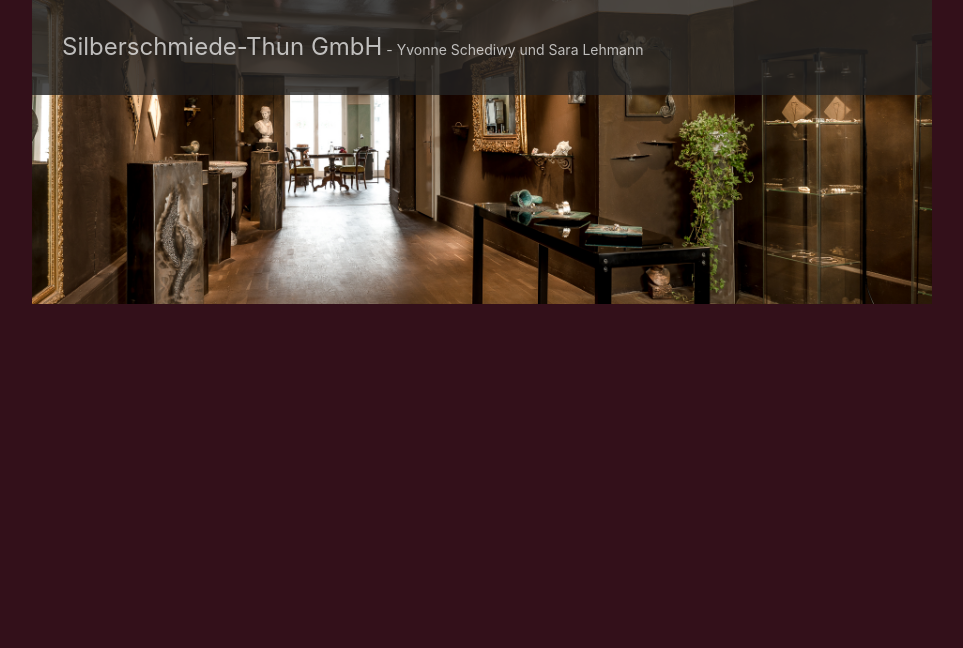
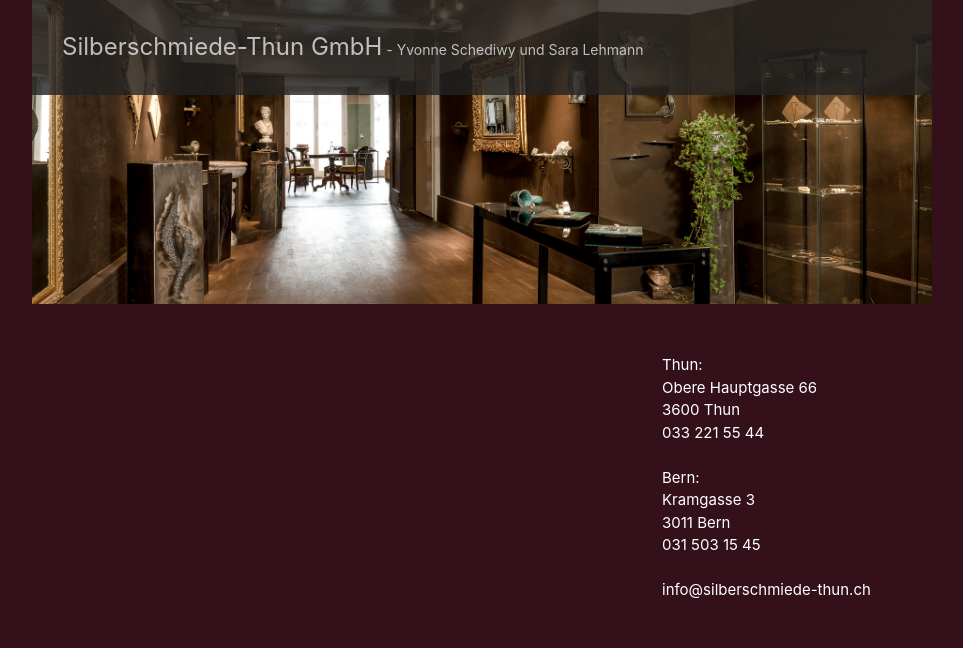
Before and after one commit to wurscht/silberschmiede, a Django app: page / in a window 1280 px wide. Shown: the part 152-800 px from the top of the page, without its empty margins (158-1121 px from the left). Run offline with Django 3.2, Linux system fonts and the light colour scheme.

Commit message:
Configure language for django-cms and create a sidebar for the templates

```diff
--- a/silberschmiede/urls.py
+++ b/silberschmiede/urls.py
@@ -6,4 +6,5 @@ from django.contrib import admin
 urlpatterns = [
     url(r"^", include("website.urls")),
     url(r"^admin/", admin.site.urls),
+    url(r"^", include("cms.urls")),
 ] + static(settings.STATIC_URL, document_root=settings.STATIC_ROOT)
--- a/website/static/css/style.css
+++ b/website/static/css/style.css
@@ -8,3 +8,13 @@ body {
 div li a {
   color: #ffffff;
 }
+
+.sidebar {
+  margin-top: 50px;
+  position: absolute;
+  right: 0px;
+  height: 100px;
+  width: 30%;
+  color: #ffffff;
+  font-size: 15px;
+}
--- a/website/templates/index.html
+++ b/website/templates/index.html
@@ -11,6 +11,7 @@
         <div class="uk-overlay uk-overlay-primary uk-position-top">
           <p class="uk-text-large">Silberschmiede-Thun GmbH<span class="uk-text-small"> - Yvonne Schediwy und Sara Lehmann</span></p>
         </div>
+        {% include 'sidebar.html' %}
       </div>
   </body>
 </html>
--- /dev/null
+++ b/website/templates/sidebar.html
@@ -0,0 +1,17 @@
+{% load staticfiles %}
+
+<div class="sidebar">
+  <p>
+    Thun:<br />
+    Obere Hauptgasse 66<br />
+    3600 Thun<br />
+    033 221 55 44<br />
+    <br />
+    Bern:<br />
+    Kramgasse 3<br />
+    3011 Bern<br />
+    031 503 15 45<br />
+    <br />
+    info@silberschmiede-thun.ch
+  </p>
+</div>
--- /dev/null
+++ b/website/templates/template_1.html
@@ -0,0 +1,2 @@
+{% extends "base.html" %} {% load cms_tags %} {% block base_content %} {%
+placeholder template_1_content %} {% endblock %}
--- /dev/null
+++ b/website/templates/template_2.html
@@ -0,0 +1,2 @@
+{% extends "base.html" %} {% load cms_tags %} {% block base_content %} {%
+placeholder template_1_content %} {% endblock %}
```
Also changed, not shown: silberschmiede/settings.py (+27 -1 lines), website/templates/base.html (added, +12 -0 lines).
